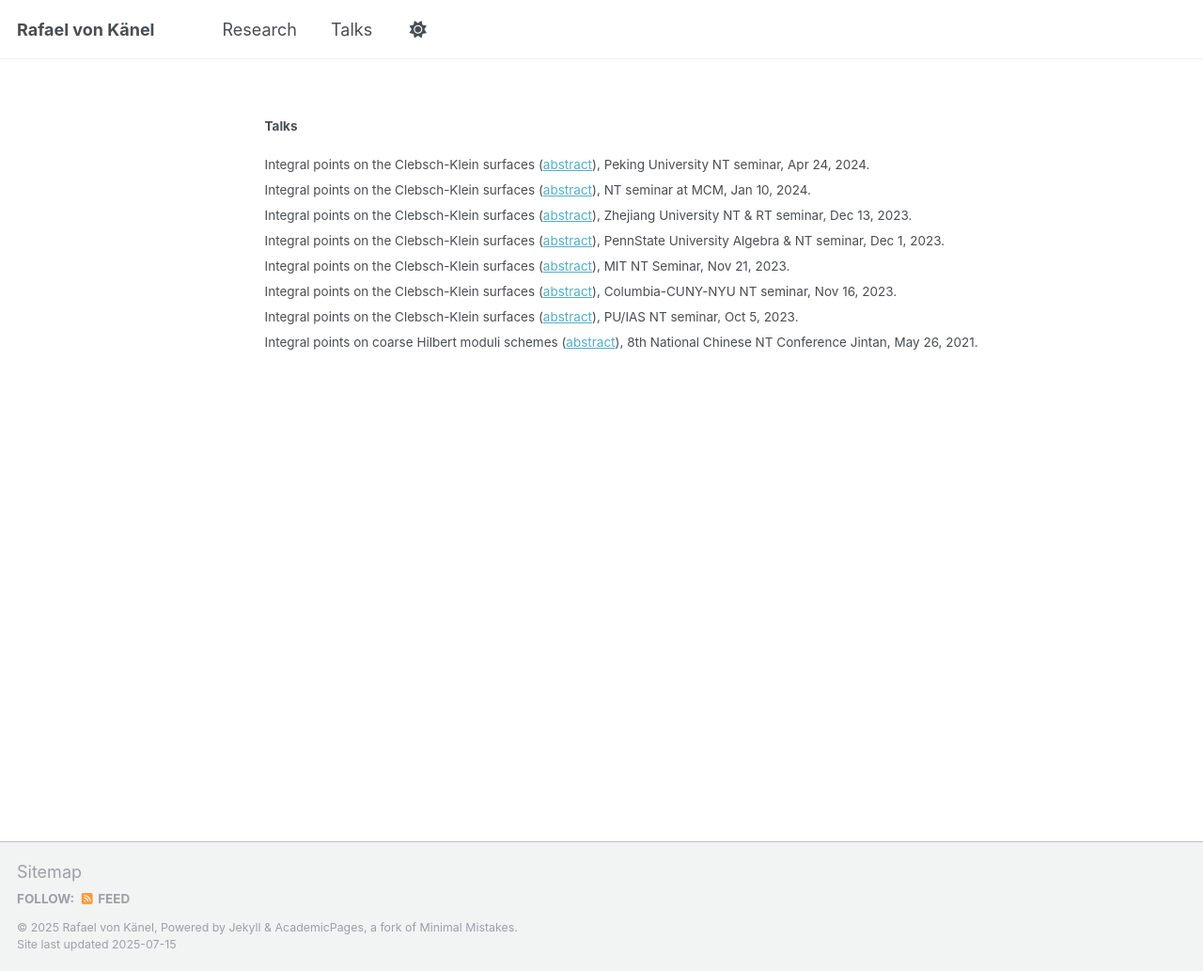
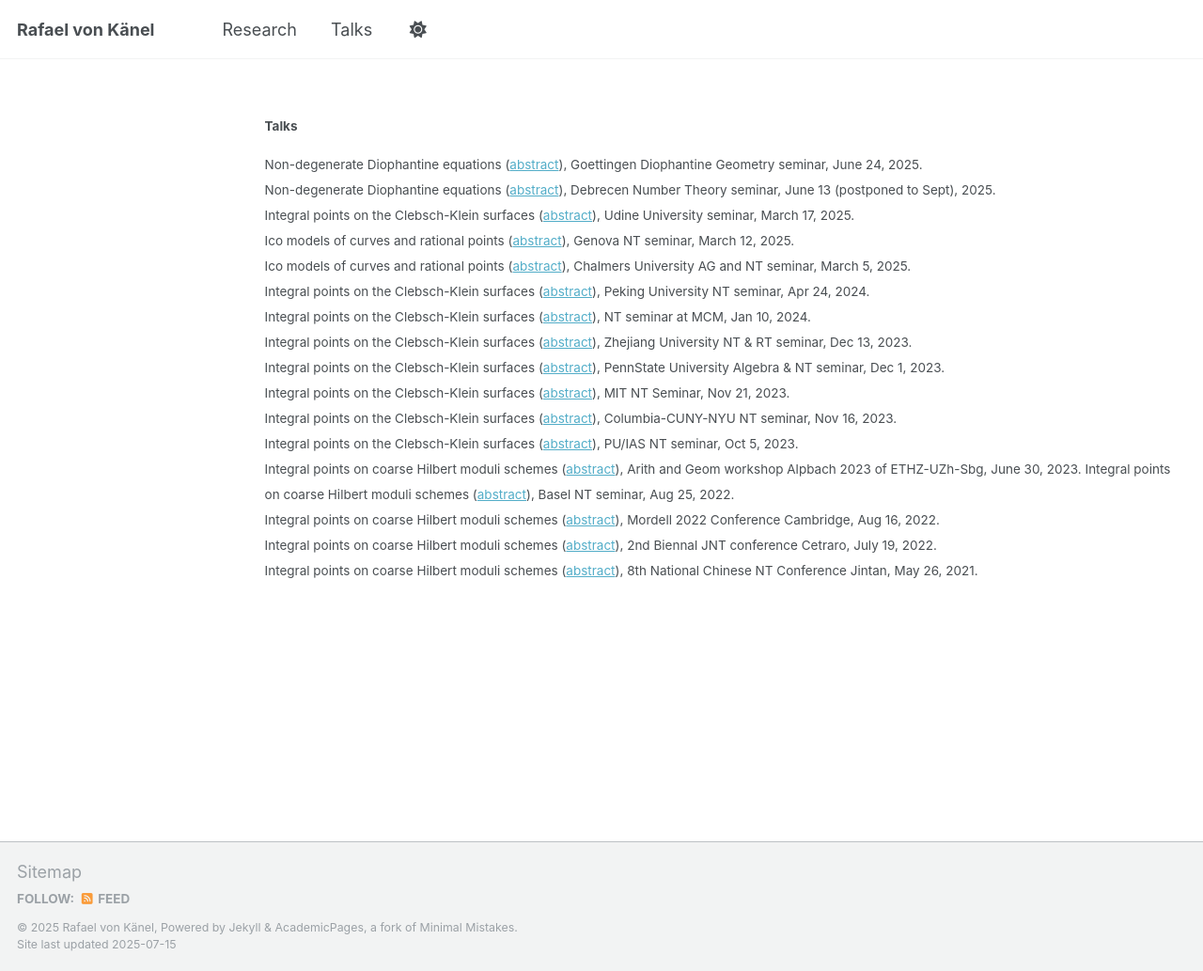
Before and after one commit to rafaelvonkanel/rafaelvonkanel.github.io, a Jekyll site: the page built from _pages/talks.md, in a window 1280 px wide and 1033 px high. Shown: the whole window at 94% size. Built offline with Jekyll 4.4.1, drawn with Linux system fonts in a browser that asks for light colours; a script that is not in the unit is left out.

Commit message:
Update talks.md

```diff
--- a/_pages/talks.md
+++ b/_pages/talks.md
@@ -7,6 +7,11 @@ author_profile: false
 
 #### Talks
 <small>
+Non-degenerate Diophantine equations ([abstract](../_talks/2025-06-24-talk.md)), Goettingen Diophantine Geometry seminar, June 24, 2025.
+Non-degenerate Diophantine equations ([abstract](../_talks/2025-06-13-talk.md)), Debrecen Number Theory seminar, June 13 (postponed to Sept), 2025.
+Integral points on the Clebsch-Klein surfaces ([abstract](../_talks/2025-03-17-talk.md)), Udine University seminar, March 17, 2025.
+Ico models of curves and rational points ([abstract](../_talks/2025-03-12-talk.md)), Genova NT seminar, March 12, 2025.
+Ico models of curves and rational points ([abstract](../_talks/2025-03-05-talk.md)), Chalmers University AG and NT seminar, March 5, 2025.
 Integral points on the Clebsch-Klein surfaces ([abstract](../_talks/2024-04-24-talk.md)), Peking University NT seminar, Apr 24, 2024.
 Integral points on the Clebsch-Klein surfaces ([abstract](../_talks/2024-01-10-talk.md)), NT seminar at MCM, Jan 10, 2024.
 Integral points on the Clebsch-Klein surfaces ([abstract](../_talks/2023-12-13-talk.md)), Zhejiang University NT & RT seminar, Dec 13, 2023.
@@ -14,5 +19,9 @@ Integral points on the Clebsch-Klein surfaces ([abstract](../_talks/2023-12-01-t
 Integral points on the Clebsch-Klein surfaces ([abstract](../_talks/2023-11-21-talk.md)), MIT NT Seminar, Nov 21, 2023.
 Integral points on the Clebsch-Klein surfaces ([abstract](../_talks/2023-11-16-talk.md)), Columbia-CUNY-NYU NT seminar, Nov 16, 2023.
 Integral points on the Clebsch-Klein surfaces ([abstract](../_talks/2023-10-05-talk.md)), PU/IAS NT seminar, Oct 5, 2023.
+Integral points on coarse Hilbert moduli schemes ([abstract](../_talks/2023-06-30-talk.md)), Arith and Geom workshop  Alpbach 2023 of ETHZ-UZh-Sbg, June 30, 2023.
+Integral points on coarse Hilbert moduli schemes ([abstract](../_talks/2022-08-25-talk.md)), Basel NT seminar, Aug 25, 2022.
+Integral points on coarse Hilbert moduli schemes ([abstract](../_talks/2022-08-16-talk.md)), Mordell 2022 Conference Cambridge, Aug 16, 2022.
+Integral points on coarse Hilbert moduli schemes ([abstract](../_talks/2022-07-19-talk.md)), 2nd Biennal JNT conference Cetraro, July 19, 2022.
 Integral points on coarse Hilbert moduli schemes ([abstract](../_talks/2021-05-26-talk.md)), 8th National Chinese NT Conference Jintan, May 26, 2021.
 </small>
```
